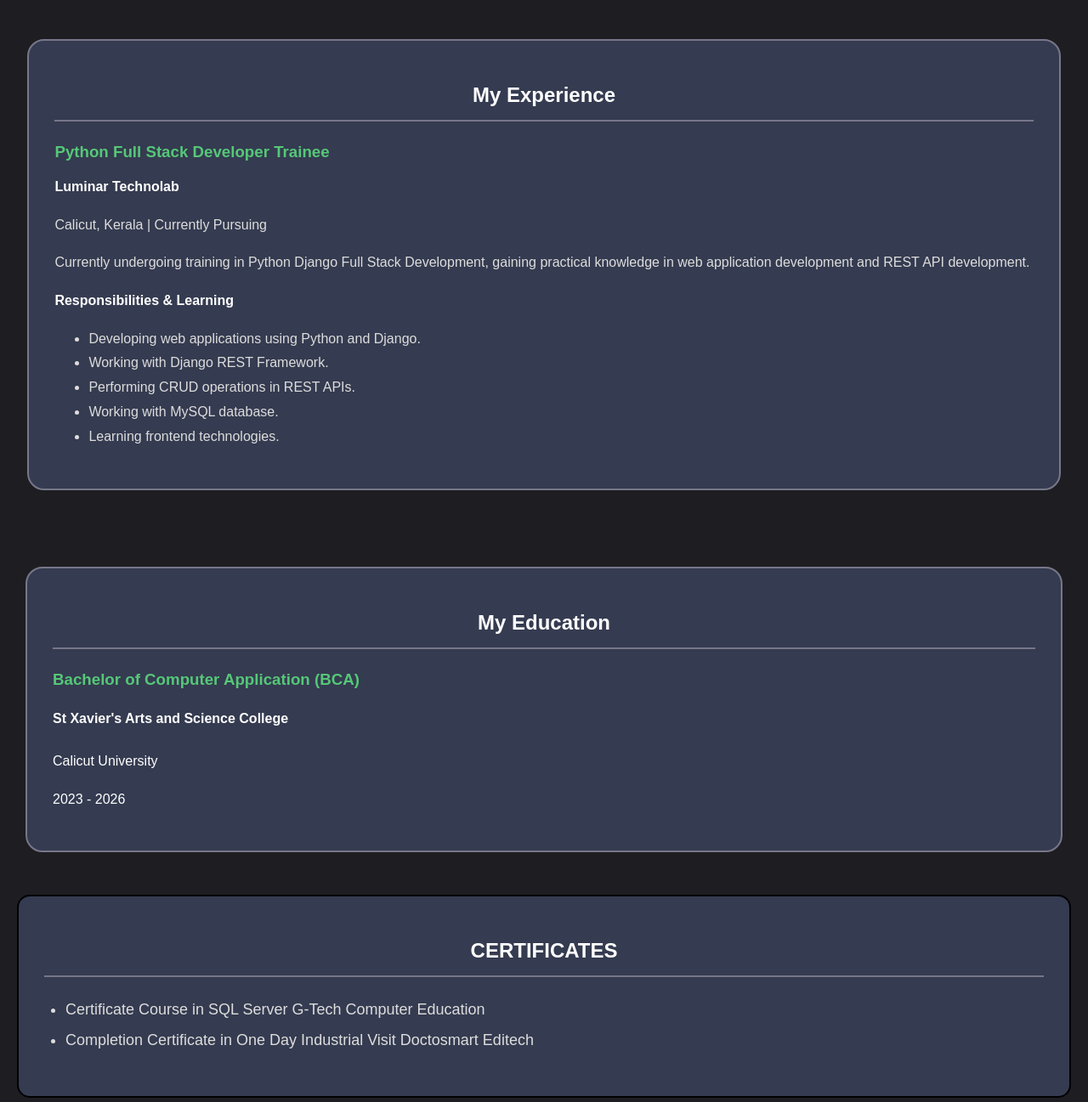
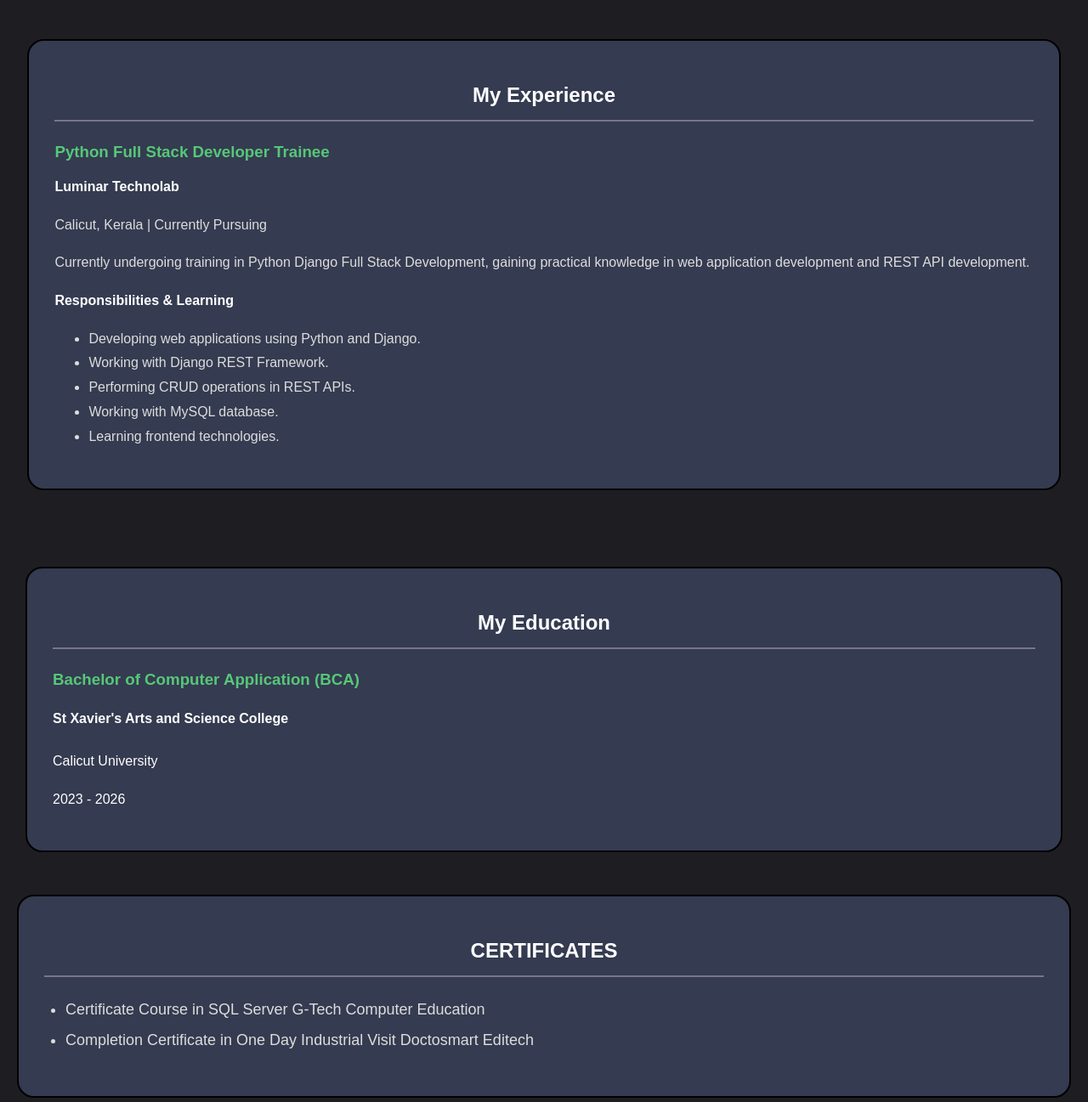
Before and after one commit to aswani-py/Portfolio, a plain HTML site: page index.html in a window 1280 px wide. Shown: the part 1500-2797 px from the top of the page at 85% size. Drawn offline with Linux system fonts and the light colour scheme.

Commit message:
portfolio

```diff
--- a/portfolio.css
+++ b/portfolio.css
@@ -195,7 +195,7 @@ section {
     padding: 35px;
     background-color: rgb(53, 59, 80);
     border: 2px solid;
-    border-radius: 15px;
+    border-radius: 20px;
     text-align: left;
 }
 
@@ -251,7 +251,7 @@ section {
 
 .experience-box {
     background-color: rgb(53, 59, 80);
-    border: 2px solid #77778a;
+    border: 2px solid;
     border-radius: 20px;
     padding: 30px;
     box-sizing: border-box;
@@ -291,12 +291,13 @@ section {
 
 .education-box {
     background-color: rgb(53, 59, 80);
-    border: 2px solid #77778a;
-    border-radius: 20px;
+    border: 2px solid;
+    border-radius: 20px ;
     padding: 30px;
     width: 100%;
 
 }
+
 
 .education-box h2 {
     color: white;
@@ -330,7 +331,7 @@ section {
     padding: 30px;
     background-color: rgb(53, 59, 80);
     border: 2px solid;
-    border-radius: 15px;
+    border-radius: 20px;
 }
 
 .certificate-box h2 {
@@ -359,7 +360,7 @@ section {
     padding: 20px 30px;
     background-color: rgb(53, 59, 80);
     border: 2px solid;
-    border-radius: 15px;
+    border-radius: 20px;
 }
 
 .contact-box h2 {
```
